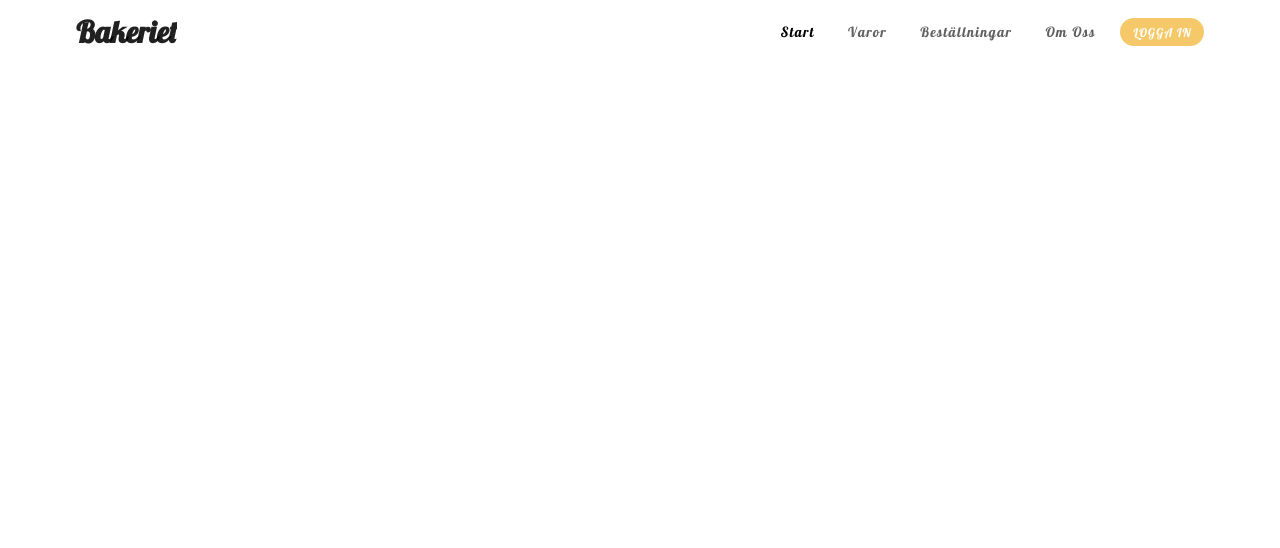
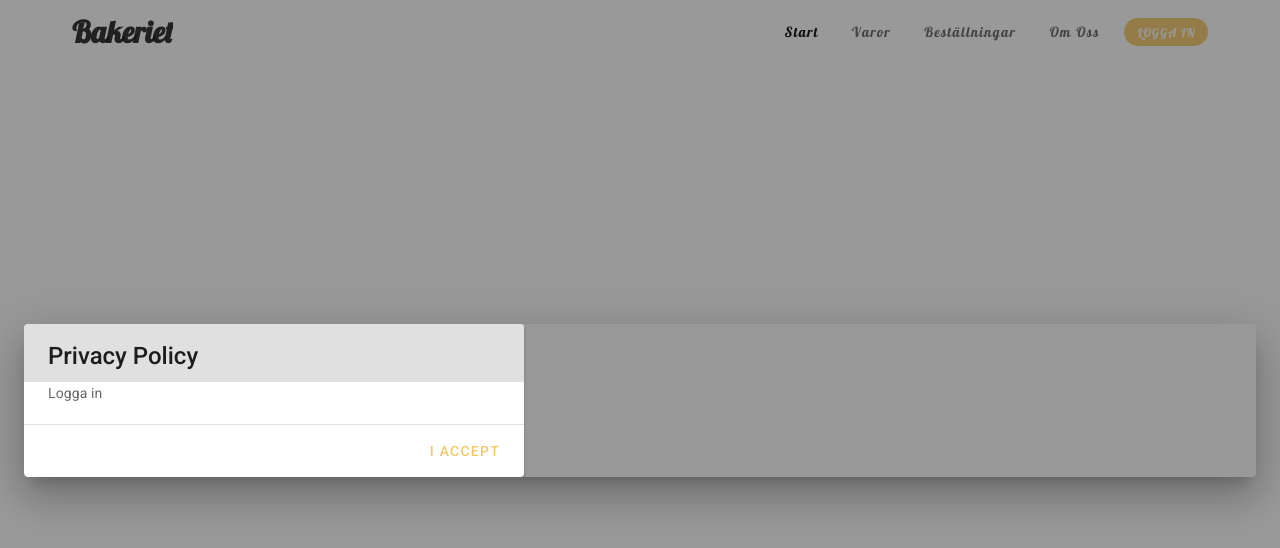
Before and after one commit to ABBguseve/bakeryUX, a Vue app in the folder website/: page /varor in a window 1280 px wide. Both pictures are taken after a click on the button "LOGGA IN". Shown: the top 548 px of the page. Built offline with nearby package versions, Linux system fonts and the light colour scheme.

Commit message:
karusel och dialog

```diff
--- a/website/public/index.html
+++ b/website/public/index.html
@@ -1,19 +1,37 @@
 <!DOCTYPE html>
 <html lang="en">
   <head>
-    <meta charset="utf-8">
-    <meta http-equiv="X-UA-Compatible" content="IE=edge">
-    <meta name="viewport" content="width=device-width,initial-scale=1.0">
-    <link rel="icon" href="<%= BASE_URL %>favicon.ico">
+    <meta charset="utf-8" />
+    <meta http-equiv="X-UA-Compatible" content="IE=edge" />
+    <meta name="viewport" content="width=device-width,initial-scale=1.0" />
+    <link rel="icon" href="<%= BASE_URL %>favicon.ico" />
     <title><%= htmlWebpackPlugin.options.title %></title>
-    <link rel="stylesheet" href="https://fonts.googleapis.com/css?family=Roboto:100,300,400,500,700,900">
-    <link rel="stylesheet" href="https://cdn.jsdelivr.net/npm/@mdi/font@latest/css/materialdesignicons.min.css">
-    <link rel="preconnect" href="https://fonts.gstatic.com">
-    <link href="https://fonts.googleapis.com/css2?family=Lobster&display=swap" rel="stylesheet">
+    <link
+      rel="stylesheet"
+      href="https://fonts.googleapis.com/css?family=Roboto:100,300,400,500,700,900"
+    />
+    <link
+      rel="stylesheet"
+      href="https://cdn.jsdelivr.net/npm/@mdi/font@latest/css/materialdesignicons.min.css"
+    />
+    <link rel="preconnect" href="https://fonts.gstatic.com" />
+    <link
+      href="https://fonts.googleapis.com/css2?family=Lobster&display=swap"
+      rel="stylesheet"
+    />
+    <link rel="preconnect" href="https://fonts.gstatic.com" />
+    <link
+      href="https://fonts.googleapis.com/css2?family=Poppins&display=swap"
+      rel="stylesheet"
+    />
   </head>
   <body>
     <noscript>
-      <strong>We're sorry but <%= htmlWebpackPlugin.options.title %> doesn't work properly without JavaScript enabled. Please enable it to continue.</strong>
+      <strong
+        >We're sorry but <%= htmlWebpackPlugin.options.title %> doesn't work
+        properly without JavaScript enabled. Please enable it to
+        continue.</strong
+      >
     </noscript>
     <div id="app"></div>
     <!-- built files will be auto injected -->
--- a/website/src/App.vue
+++ b/website/src/App.vue
@@ -1,7 +1,12 @@
 <template>
   <v-app>
-    <v-toolbar class="px-15" flat>
-      <v-toolbar-title style="font-family: 'Lobster', cursive;"><h2>Bakeriet</h2></v-toolbar-title>
+    <v-toolbar
+      class="px-14"
+      flat
+    >
+      <v-toolbar-title style="font-family: 'Lobster', cursive;">
+        <h2>Bakeriet</h2>
+      </v-toolbar-title>
       <v-spacer></v-spacer>
       <v-btn
         class="navBtn text-capitalize"
@@ -33,9 +38,41 @@
         depressed
         small
         color="primary"
-      >Logga in</v-btn>
+        dark
+        @click="dialog = !dialog"
+      >
+        Logga in
+      </v-btn>
     </v-toolbar>
     <v-main>
+      <v-dialog v-model="dialog">
+        <v-card
+          width="500"
+          transition="scale-transition"
+          origin="center center"
+        >
+          <v-card-title class="headline grey lighten-2">
+            Privacy Policy
+          </v-card-title>
+
+          <v-card-text>
+            Logga in
+          </v-card-text>
+
+          <v-divider></v-divider>
+
+          <v-card-actions>
+            <v-spacer></v-spacer>
+            <v-btn
+              color="primary"
+              text
+              @click="dialog = false"
+            >
+              I accept
+            </v-btn>
+          </v-card-actions>
+        </v-card>
+      </v-dialog>
       <router-view />
     </v-main>
   </v-app>
@@ -46,13 +83,13 @@ export default {
   name: "App",
 
   data: () => ({
-    //
+    dialog: false
   }),
 };
 </script>
 
 <style>
-.navBtn{
-  font-family: 'Lobster', cursive;
+.navBtn {
+  font-family: "Lobster", cursive;
 }
 </style>
--- a/website/src/components/StaffCards.vue
+++ b/website/src/components/StaffCards.vue
@@ -1,17 +1,25 @@
 <template>
   <div>
-    <div style="height:100%">
-        <carousel-3d>
-            <slide v-for="member in coworkers.data" :key="member.id" :index="member.id" style = "background: white; border: none">
+    <div
+      style="height:100%"
+      class="mx-15"
+    >
+      <carousel :perPage=3>
+        <slide
+          v-for="member in coworkers.data"
+          :key="member.id"
+          :index="member.id"
+          style="background: white; border: none"
+        >
           <template slot-scope="{index, isCurrent, leftIndex, rightIndex}">
             <v-card
               :data-index="index"
-                        :class = "{ current: isCurrent, onLeft: (leftIndex >= 0), onRight: (rightIndex >= 0) }"
-                        style = "position: relative; width: 100%; height: 100%;"
+              :class="{ current: isCurrent, onLeft: (leftIndex >= 0), onRight: (rightIndex >= 0) }"
+              style="position: relative; width: 100%; height: 100%;"
               outlined
             >
               <v-list-item three-line>
-                        <v-list-item-content >
+                <v-list-item-content>
                   <div class="overline mb-4">
                     {{ member.role}}
                   </div>
@@ -23,9 +31,7 @@
                   <v-list-item-subtitle>{{ member.phone}}</v-list-item-subtitle>
                 </v-list-item-content>
 
-                        <v-list-item-avatar
-                            size="80"
-                        >
+                <v-list-item-avatar size="80">
                   <v-img
                     max-height="100"
                     max-width="100"
@@ -36,7 +42,7 @@
             </v-card>
           </template>
         </slide>
-        </carousel-3d>
+      </carousel>
     </div>
   </div>
 </template>
@@ -44,10 +50,10 @@
 <script>
 import axios from 'axios'
 import Vue from 'vue'
-import { Carousel3d, Slide } from 'vue-carousel-3d'
+import { Carousel, Slide } from 'vue-carousel'
 //import VueAxios from 'vue-axios'
 
-Vue.use(Carousel3d);
+Vue.use(Carousel)
 
 
 export default {
@@ -61,12 +67,11 @@ export default {
       .then(response => (this.coworkers = response))
   },
   components: {
-        Carousel3d,
+    Carousel,
     Slide
   }
 }
 </script>
 
 <style>
-
 </style>
--- a/website/src/views/Info.vue
+++ b/website/src/views/Info.vue
@@ -1,25 +1,34 @@
 <template>
-  <div>
-    <h2 style="font-family: 'Lobster', cursive; width: 100%; text-align: center">Personal</h2>
-    <StaffCards>
-    </StaffCards>
+  <div
+    class="d-flex flex-column justify-center"
+    style="font-family: 'Lobster', cursive; width: 100%; text-align: center"
+  >
+    <h1 class="mb-5 ">
+      Information
+    </h1>
+    <h4
+      style="font-family: 'Poppins', sans-serif"
+      class="my-5 px-15"
+    >
+      Lorem ipsum dolor sit amet, consectetur adipiscing elit. Curabitur volutpat orci lectus, id scelerisque tortor fringilla in. Morbi nec tortor tristique, elementum leo eu, commodo ante. Morbi ornare quam sit amet egestas suscipit. Etiam suscipit in erat vel rhoncus. Nam sollicitudin ante neque, ac maximus leo aliquet eget. Donec nec aliquet lacus. Cras nec congue neque, tincidunt aliquet odio. Sed rhoncus quam eu urna finibus, vitae sollicitudin dolor convallis. Proin nulla lorem, accumsan non massa ac, aliquam ornare lorem. Maecenas ac lacus porttitor, euismod mi a, aliquet mi. Fusce et tincidunt sapien. Morbi at nisi dignissim, consectetur tellus vel, malesuada ligula. Sed arcu ex, posuere a mi et, maximus tincidunt mauris. Donec bibendum massa id orci auctor, sed lacinia ligula ornare. Vestibulum metus diam, iaculis sit amet euismod non, blandit eget mi.
+    </h4>
+    <h1 class="my-5">
+      Personal
+    </h1>
+    <v-spacer></v-spacer>
+    <StaffCards> </StaffCards>
   </div>
-
-
-
 </template>
 
 <script>
-import StaffCards from '../components/StaffCards.vue'
+import StaffCards from "../components/StaffCards.vue"
 
 export default {
   components: {
     StaffCards
   },
-  name: "Omoss",
-}
+  name: "Omoss"
+};
 </script>
 
-<style>
-
-</style>
+<style></style>
```
Lines whose indentation alone changed are shown as unchanged.
